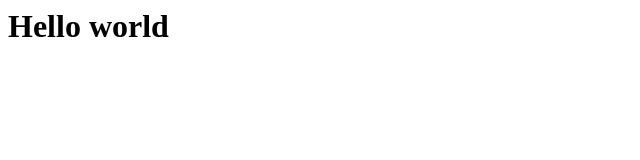
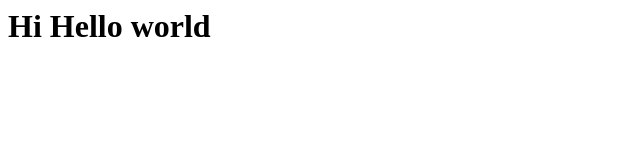
Before and after one commit to SachiraDilthushka/my-website, a plain HTML site: page index.html in a window 1280 px wide. Shown: the whole page, without its empty margins (0-640 px from the left). Drawn offline with Linux system fonts and the light colour scheme.

Commit message:
Index.html

```diff
--- a/index.html
+++ b/index.html
@@ -1 +1 @@
-<h1>Hello world<h1>
+<h1>Hi Hello world<h1>
```
